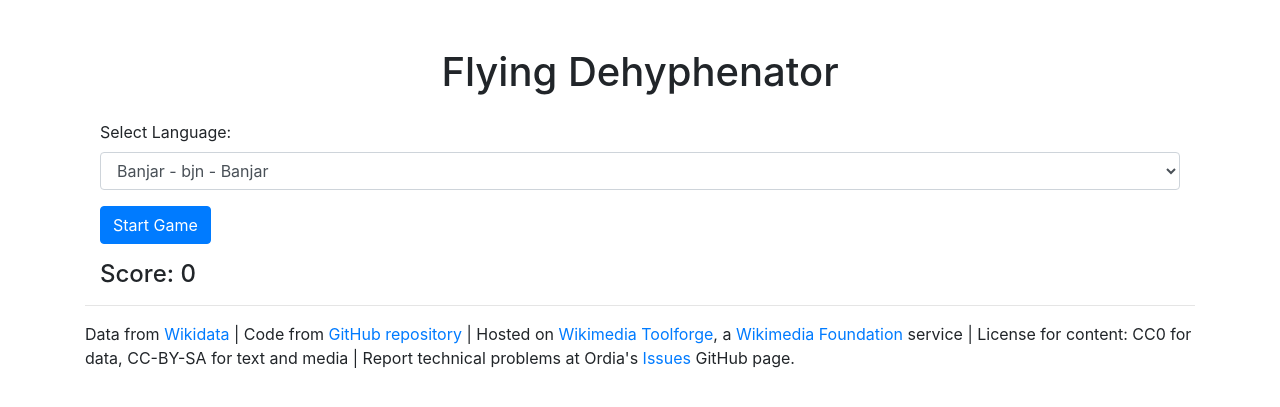
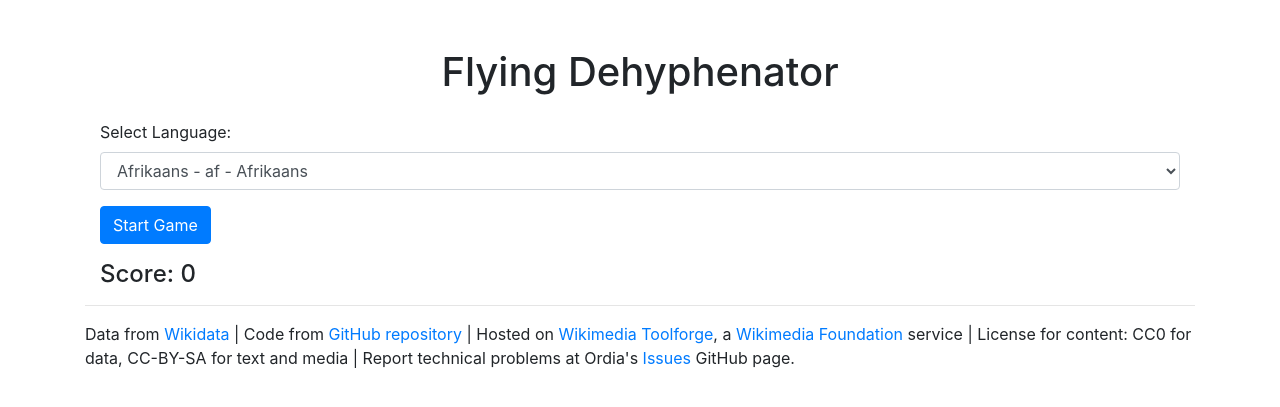
Before and after one commit to fnielsen/ordia, a Flask app: page /flying-dehyphenator/ in a window 1280 px wide. Shown: the part 56-463 px from the top of the page. Run offline with Flask 3, Linux system fonts and the light colour scheme; some libraries are stand-ins or nearby versions.

Commit message:
Fix #228 Flying Dehyphenator languages
Add more languages based on SPARQL query

```diff
--- a/ordia/app/templates/flying-dehyphenator.html
+++ b/ordia/app/templates/flying-dehyphenator.html
@@ -429,17 +429,47 @@
     <div id="language-selection">
         <label for="language-selector">Select Language:</label>
         <select id="language-select" class="form-control">
-	  <option value="Q33151">Banjar - bjn - Banjar</option>
+	  <option value="Q14196">Afrikaans - af - Afrikaans</option>
+	  <option value="Q33070">Basa Bali - ban - Balinese</option>
+	  <option value="Q33017">Hata Batak Toba - bbc - Toba Batak</option>
+	  <option value="Q33284">Bikol Sentral - bcl - Central Bikol</option>
+	  <option value="Q9091">беларуская мова - be - Belarusian</option>
+	  <option value="Q33151">Bahasa Banjar - bjn - Banjar</option>
+	  <option value="Q7026">català - ca - Catalan</option>
 	  <option value="Q9056">čeština - cs - Czech</option>
-          <option value="Q9035">Dansk - da - Danish</option>
-          <option value="Q188">Deutsch - de - German</option>
-          <option value="Q5317225">Kadazandusun - dtp - Kadazandusun</option>
+	  <option value="Q9035">dansk - da - Danish</option>
+	  <option value="Q188">Deutsch - de - German</option>
+	  <option value="Q5317225">boros Kadazandusun - dtp - Kadazandusun</option>
 	  <option value="Q1860">English - en - English</option>
 	  <option value="Q143">Esperanto - eo - Esperanto</option>
-          <option value="Q1321">Español - es - Spanish</option>
-          <option value="Q9240">Bahasa Indonesia - id - Indonesian</option>
-          <option value="Q36163">Kurmancî - ku - Kurmanji</option>
-	  <option value="Q809">Język polski - pl - Polish</option>
+	  <option value="Q1321">español - es - Spanish</option>
+	  <option value="Q8752">euskara - eu - Basque</option>
+	  <option value="Q25258">Føroyskt mál - fo - Faroese</option>
+	  <option value="Q6654">hrvatski jezik - hr - Croatian</option>
+	  <option value="Q9067">magyar - hu - Hungarian</option>
+	  <option value="Q9240">bahasa Indonesia - id - Indonesian</option>
+	  <option value="Q294">íslenska - is - Icelandic</option>
+	  <option value="Q652">italiano - it - Italian</option>
+	  <option value="Q33549">Jawa - jv - Javanese</option>
+	  <option value="Q36163">kurmancî - ku - Kurmanji</option>
+	  <option value="Q9051">Lëtzebuergesch - lb - Luxembourgish</option>
+	  <option value="Q9083">lietuvių kalba - lt - Lithuanian</option>
+	  <option value="Q13324">Bahaso Minangkabau - min - Minangkabau</option>
+	  <option value="Q9237">bahasa Melayu - ms - Malay</option>
+	  <option value="Q9166">Malti - mt - Maltese</option>
+	  <option value="Q33845">Lengua napulitana - nap - Neapolitan</option>
+	  <option value="Q25167">bokmål - nb - Bokmål</option>
+	  <option value="Q7411">Nederlands - nl - Dutch</option>
+	  <option value="Q809">język polski - pl - Polish</option>
+	  <option value="Q58680">پښتو - ps - Pashto</option>
+	  <option value="Q5146">português - pt - Portuguese</option>
+	  <option value="Q7737">русский язык - ru - Russian</option>
+	  <option value="Q34002">Sunda - su - Sundanese</option>
+	  <option value="Q9027">svenska - sv - Swedish</option>
+	  <option value="Q256">Türkçe - tr - Turkish</option>
+	  <option value="Q32724">vèneto - vec - Venetian</option>
+	  <option value="Q32747">vepsän kel' - vep - Veps</option>
+
           <!-- Add more languages as needed -->
         </select>
         <button id="start-button" class="btn btn-primary mt-3">Start Game</button>
```
